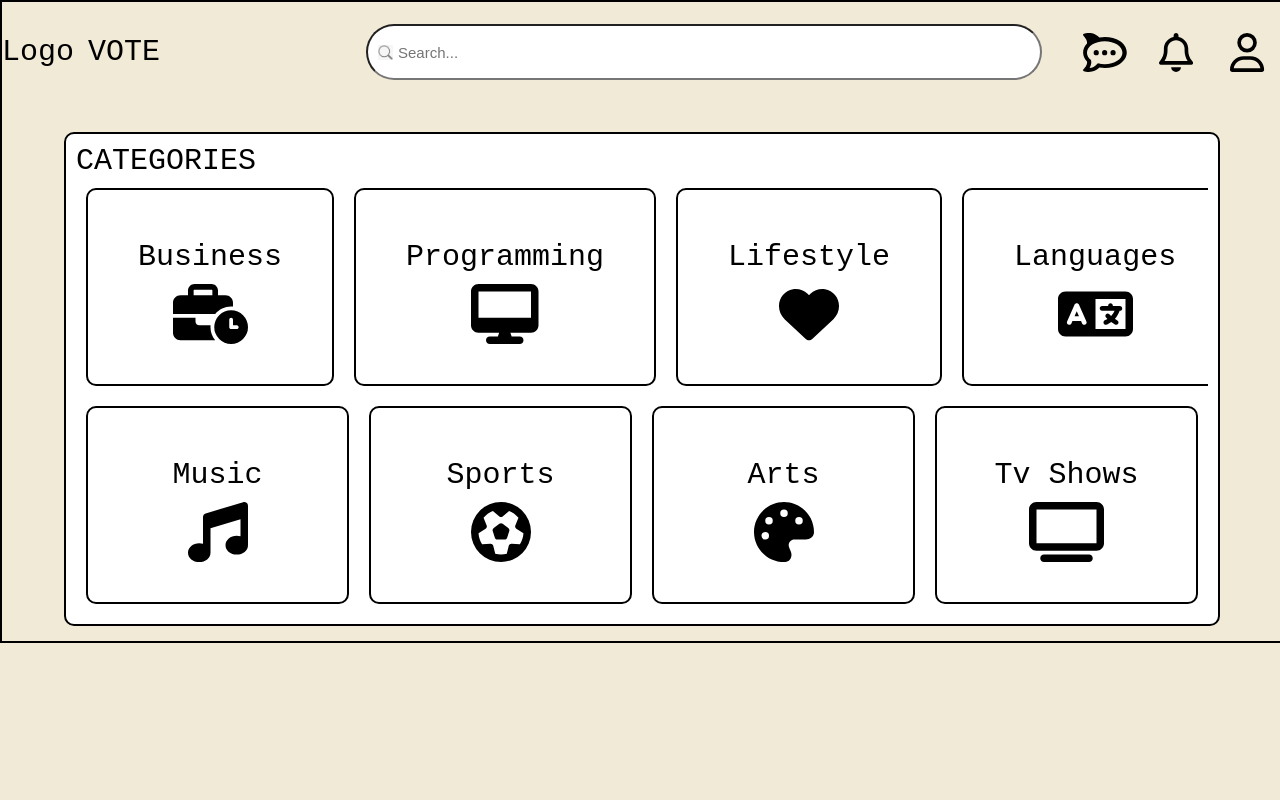
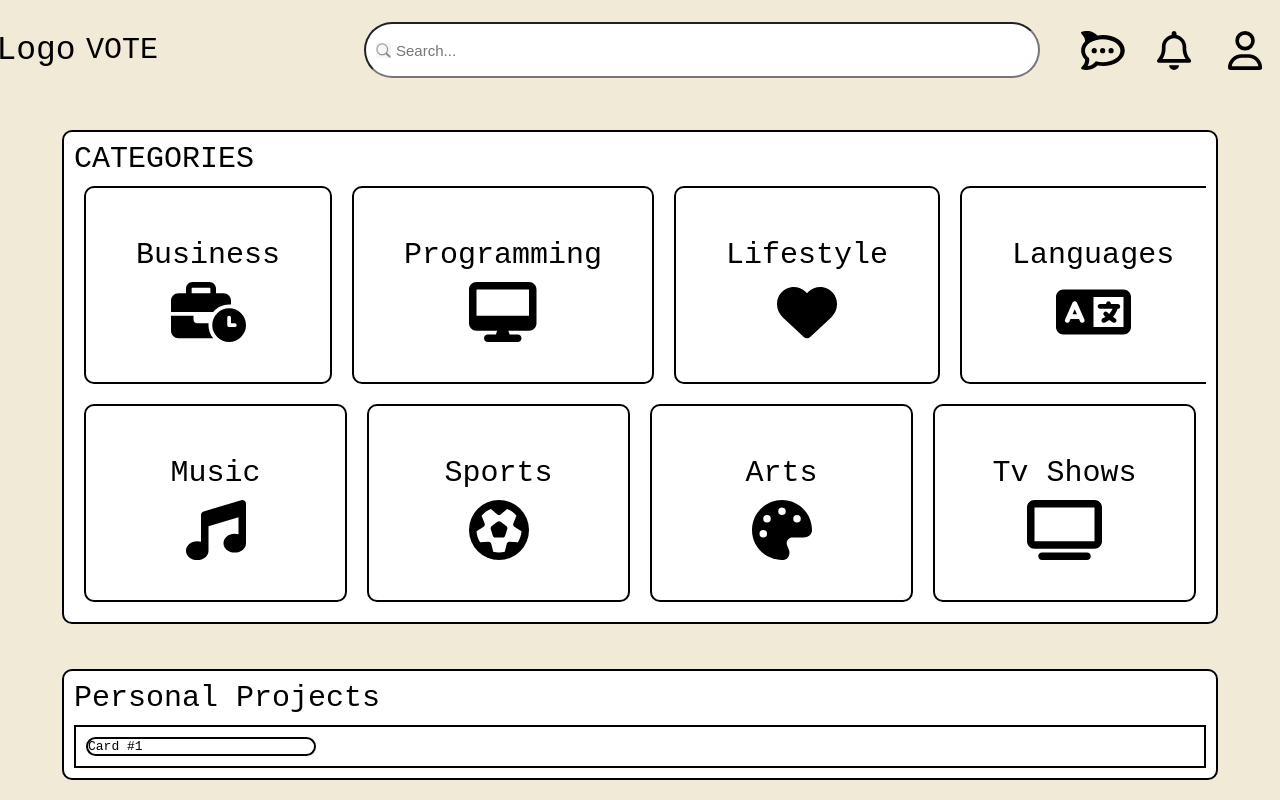
Before and after one commit to Kitkamseng/FinalYearProject, a React (Create React App) app: page /homepage in a window 1280 px wide. Built offline with nearby package versions, Linux system fonts and the light colour scheme.

Commit message:
Personal Project Added into folder

```diff
--- /dev/null
+++ b/src/components/HomePageProject.jsx
@@ -0,0 +1,14 @@
+import React from "react";
+import './HomePageProject.css';
+
+function ProjectCards(){
+    return (
+        <>
+            <div>
+                Card #1
+            </div>
+        </>
+    );
+}
+
+export default ProjectCards;
--- /dev/null
+++ b/src/components/PersonalProjects.css
@@ -0,0 +1,42 @@
+.personal-container{
+    border-color: black;
+    border-width: 2px;
+    border-style: solid;
+    border-radius: 10px;
+
+    background-color: white;
+
+    width: 90%;
+
+    margin-top: 30px;
+
+    /* display: flex;
+    flex-direction: column;
+    align-items: center; */
+
+}
+
+.personal-project-title{
+    font-size: 30px;
+
+    margin: 10px;
+}
+
+.card-containers{
+    border-color: black;
+    border-width: 2px;
+    border-style: solid;
+
+    margin: 10px;
+}
+
+.card{
+    border-color: black;
+    border-width: 2px;
+    border-style: solid;
+    border-radius: 10px;
+
+    width: 20%;
+
+    margin: 10px;
+}
--- /dev/null
+++ b/src/components/PersonalProjects.jsx
@@ -0,0 +1,23 @@
+import React from "react";
+import './PersonalProjects.css';
+import HomePageCards from './HomePageProject';
+
+
+function PersonalProjects(){
+    return (
+        <>
+        <div className="personal-container">
+            <div className="personal-project-title">
+                Personal Projects
+            </div>
+            <div className="card-containers">
+                <div className="card">
+                    <HomePageCards />
+                </div>
+            </div>
+        </div>
+        </>
+    )
+}
+
+export default PersonalProjects;
--- a/src/pages/HomePage.css
+++ b/src/pages/HomePage.css
@@ -1,7 +1,7 @@
 .main-container{
-    border-color: black;
+    /* border-color: black;
     border-width: 2px;
-    border-style: solid;
+    border-style: solid; */
 
     width: 100%;
     height: 100%;
--- a/src/pages/HomePage.jsx
+++ b/src/pages/HomePage.jsx
@@ -1,6 +1,7 @@
 import React from "react";
 import './HomePage.css';
 import Header from './../components/Header';
+import PersonalProjects from "../components/PersonalProjects";
 import { useNavigate } from "react-router-dom";
 import { FontAwesomeIcon } from '@fortawesome/react-fontawesome';
 import { faBusinessTime, faDesktop, faHeart, faLanguage, faMusic, faFutbol, faPalette, faTv } from '@fortawesome/free-solid-svg-icons';
@@ -95,6 +96,8 @@ function HomePage(){
                 </div>
             </div>
             <br />
+            <PersonalProjects />
+
         </div>
 
         </>
```
Also changed, not shown: src/components/HomePageProject.css (added).
